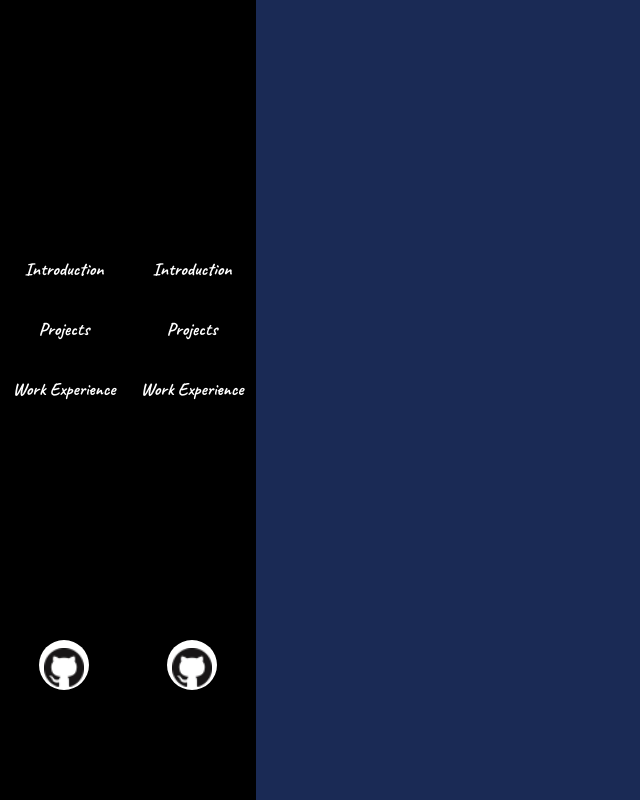
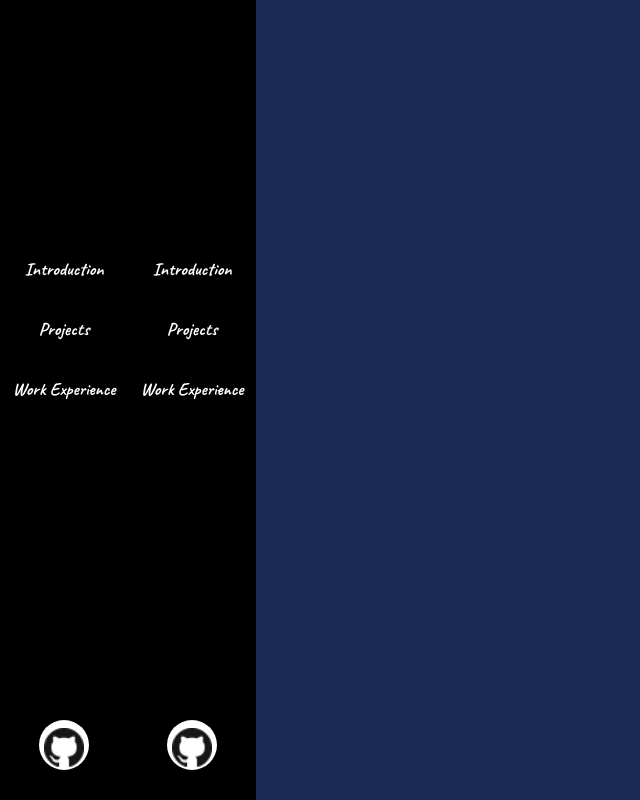
Before and after one commit to rachelwuuu/personalWebsite, an Angular app in the folder Documents/tech projects/Website Project/personal portafolio/personalWebsite/personalWebsite/: page /navbar in a window 1280 px wide. Shown: the whole page, without its empty margins (0-640 px from the left). Built offline with nearby package versions, Linux system fonts and the light colour scheme; a web font is replaced by a local one.

Commit message:
edited github link

```diff
--- a/Documents/tech projects/Website Project/personal portafolio/personalWebsite/personalWebsite/src/app/navbar/navbar.component.css
+++ b/Documents/tech projects/Website Project/personal portafolio/personalWebsite/personalWebsite/src/app/navbar/navbar.component.css
@@ -55,7 +55,7 @@ p a{
     text-align: center;
     align-content: center;
     flex-direction: column;
-    top:80%;
+    top:90%;
 }
 #github:hover{
     text-shadow: 0 0 10px white,
--- a/Documents/tech projects/Website Project/personal portafolio/personalWebsite/personalWebsite/src/app/navbar/navbar.component.html
+++ b/Documents/tech projects/Website Project/personal portafolio/personalWebsite/personalWebsite/src/app/navbar/navbar.component.html
@@ -7,7 +7,7 @@
         <p id="work"><a routerLinkActive="active" routerLink="/work">Work Experience</a></p>
         </div>
         </tr>
-        <tr valign="bottom"><div id="github"><a href="https://github.com/rachelwuuu">
+        <tr valign="bottom"><div id="github"><a href="https://github.com/rachelwuuu/personalWebsite">
             <div class="logo-background"><img src="assets/images/GitHub-Mark-32px.png" class="logo"></div>
         </a></div>
         </tr>
```
